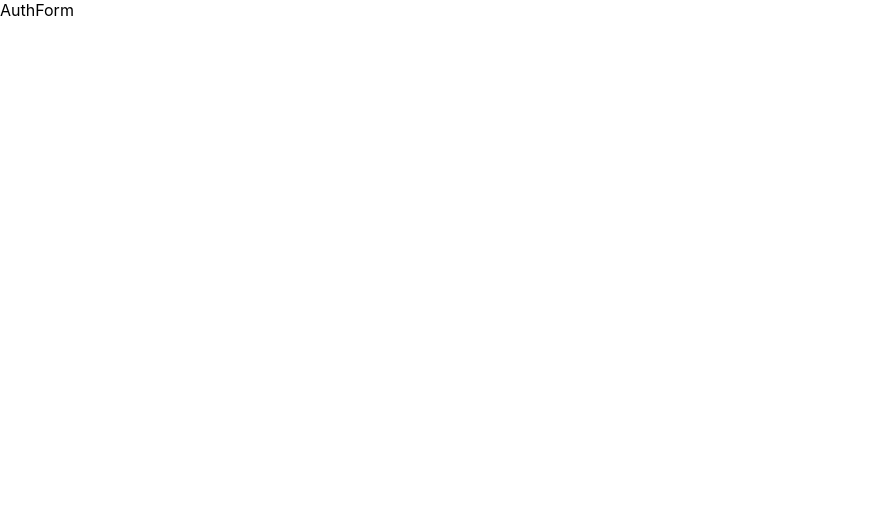
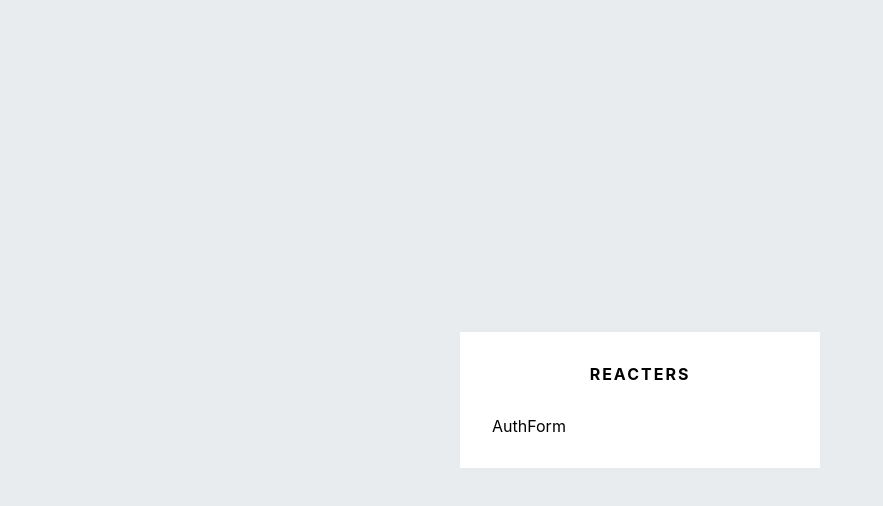
Before and after one commit to hiuny/react-blog, a React (Create React App) app in the folder blog-frontend/: page /register in a window 1280 px wide. Shown: the top 506 px of the page, without its empty margins (0-883 px from the left). Built offline with nearby package versions, Linux system fonts and the light colour scheme.

Commit message:
[24.2.1.1] AuthTemplate 완성

```diff
--- a/blog-frontend/src/components/auth/AuthTemplate.js
+++ b/blog-frontend/src/components/auth/AuthTemplate.js
@@ -1,14 +1,50 @@
 import styled from 'styled-components'
+import palette from '../../lib/styles/palette'
+import { Link } from 'react-router-dom'
 
 /**
  * 회원가입/로그인 페이지의 레이아웃을 담당하는 컴포넌트입니다.
  */
 
-const AuthTemplateBlock = styled.div``
+const AuthTemplateBlock = styled.div`
+  position: absolute;
+  left: 0;
+  top: 0;
+  bottom: 0;
+  right: 0;
+  background: ${palette.gray[2]};
+  /* flex로 내부 내용 중앙 정렬 */
+  display: flex;
+  flex-direction: column;
+  justify-content: center;
+  align-items: center;
+`
+
+const WhiteBox = styled.div`
+  .logo-area {
+    display: block;
+    padding-bottom: 2rem;
+    text-align: center;
+    font-weight: bold;
+    letter-spacing: 2px;
+  }
+  box-shadow: 0 0 8px rgba(0, 0, 0, 0.025);
+  padding: 2rem;
+  width: 360px;
+  background: white;
+  border-redius: 2px;
+`
 
 const AuthTemplate = ({ children }) => {
   return (
-    <AuthTemplateBlock>{children}</AuthTemplateBlock>
+    <AuthTemplateBlock>
+      <WhiteBox>
+        <div className="logo-area">
+          <Link to="/">REACTERS</Link>
+        </div>
+        {children}
+      </WhiteBox>
+    </AuthTemplateBlock>
   )
 }
 
```
